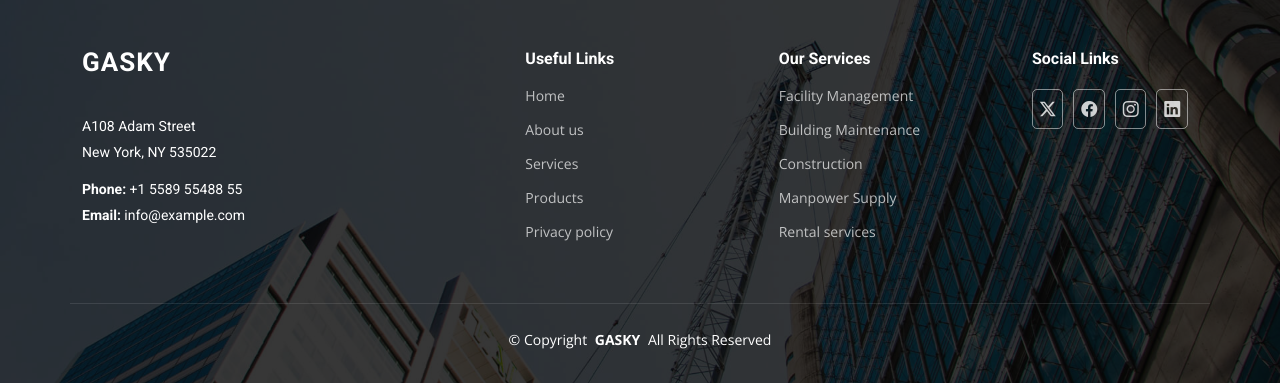
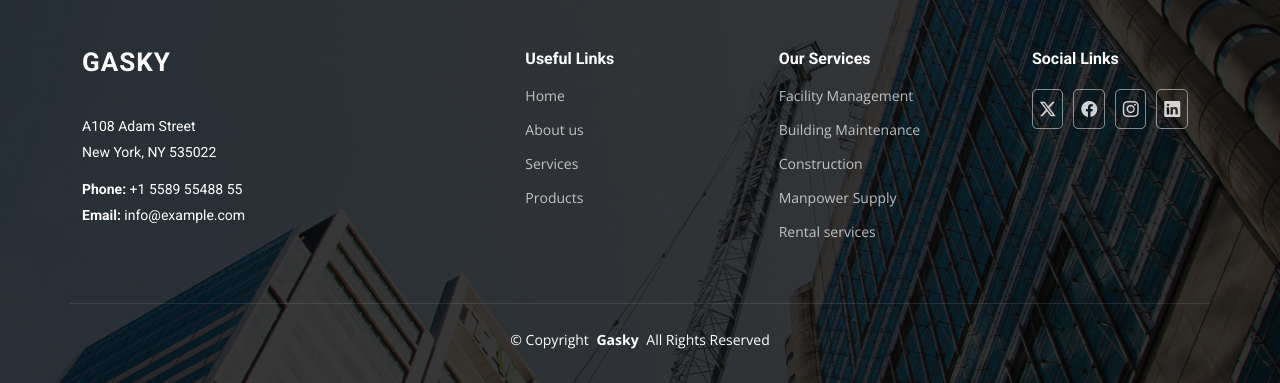
Before and after one commit to amanmniyas/gasky-django, a Django app: page /about/ in a window 1280 px wide. Shown: the part 2317-2700 px from the top of the page. Run offline with Django 5.2, Linux system fonts and the light colour scheme; some libraries are stand-ins or nearby versions.

Commit message:
removed some images

```diff
--- a/templates/web/common/base.html
+++ b/templates/web/common/base.html
@@ -56,14 +56,13 @@
         class="container-fluid container-xl position-relative d-flex align-items-center justify-content-between"
       >
         <a href="{% url 'web:index' %}" class="logo d-flex align-items-center">
-          <!-- Uncomment the line below if you also wish to use an image logo -->
-          <!-- <img src="assets/img/logo.png" alt=""> -->
+          <!-- <img src="{% static 'assets/img/logo.svg' %}" alt="Logo"> -->
           <h1 style="font-family: 'bootstrap-icons'" class="sitename">GASKY</h1>
         </a>
 
         <nav id="navmenu" class="navmenu">
           <ul class="{{current_page}}">
-            <li class="nav active">
+            <li class="nav">
               <a
                 href="{% url 'web:index' %}"
                 class="{% if current_page == 'index' %}active-link{% endif %}"
@@ -149,7 +148,6 @@
               <li><a href="{% url 'web:about' %}">About us</a></li>
               <li><a href="{% url 'web:services' %}">Services</a></li>
               <li><a href="{% url 'web:products' %}">Products</a></li>
-              <li><a href="{% url 'web:index' %}">Privacy policy</a></li>
             </ul>
           </div>
 
@@ -190,7 +188,7 @@
       <div class="container copyright text-center mt-4">
         <p>
           © <span>Copyright</span>
-          <strong class="px-1 sitename">GASKY</strong>
+          <strong class="px-1 sitename">Gasky</strong>
           <span>All Rights Reserved</span>
         </p>
         <div class="credits"></div>
```
Also changed, not shown: static/assets/img/testimonials/testimonials-2.jpg (deleted), static/assets/img/testimonials/testimonials-3.jpg (deleted), static/assets/img/testimonials/testimonials-4.jpg (deleted), static/assets/img/testimonials/testimonials-5.jpg (deleted).
